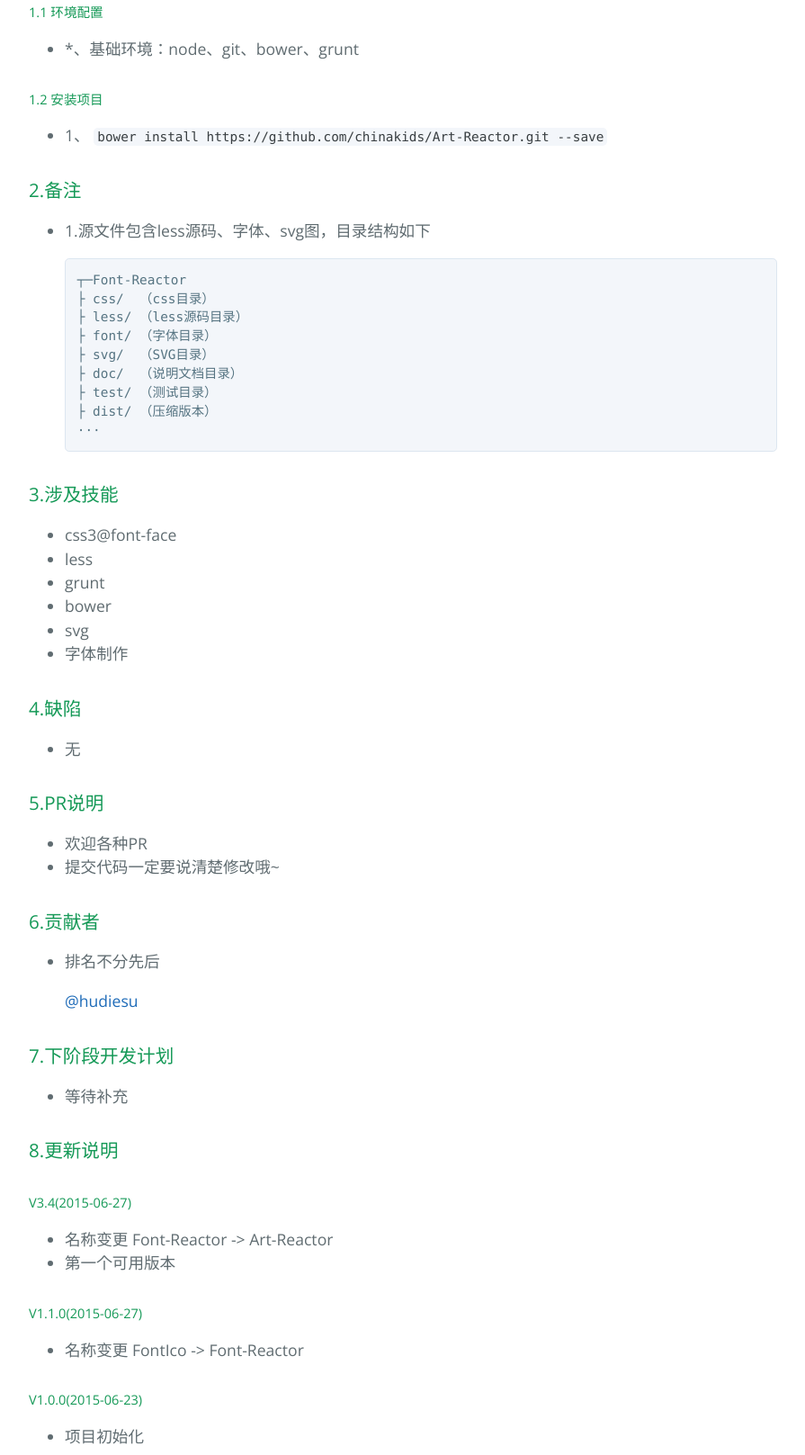
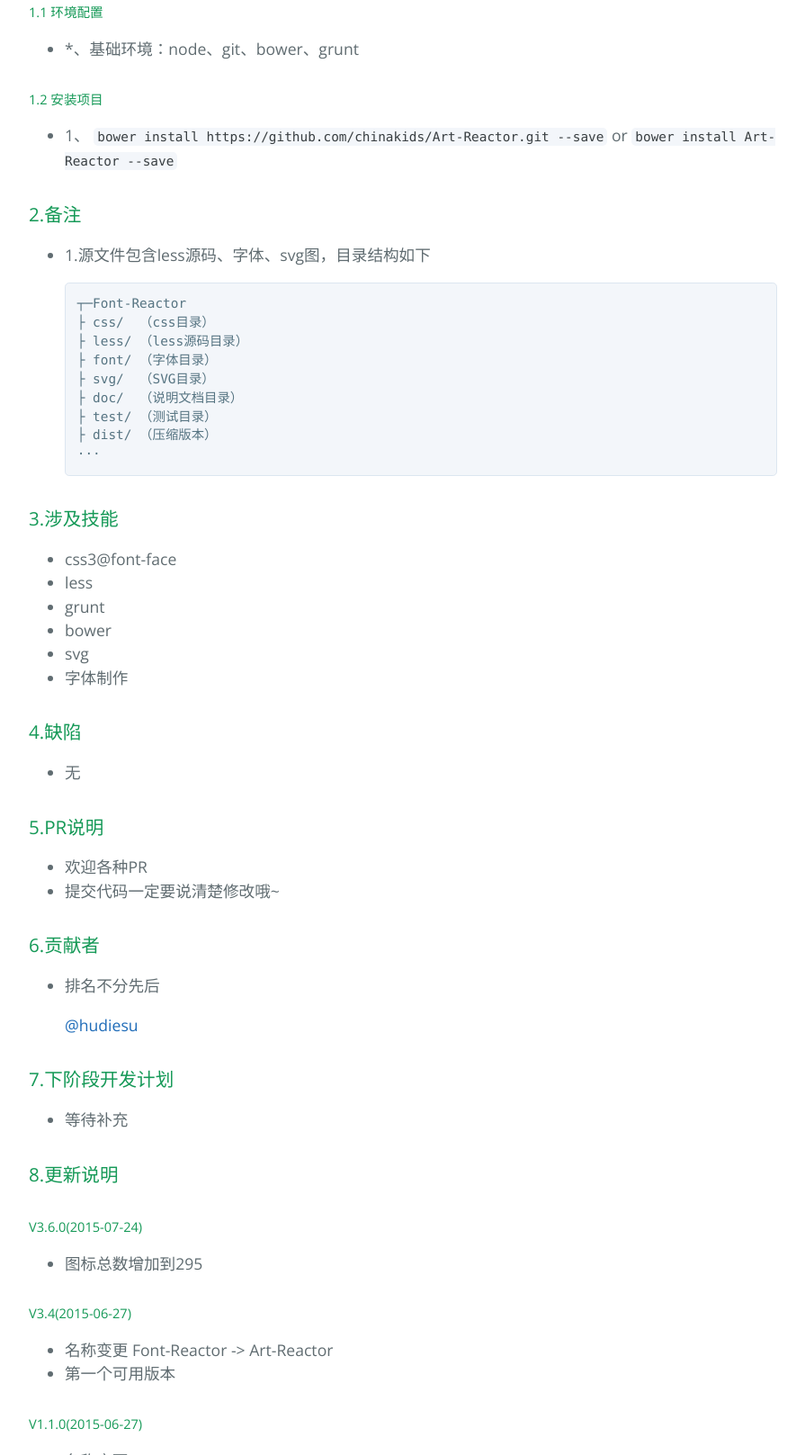
Before and after one commit to chinakids/Art-Reactor, a website: page index.html in a window 1280 px wide. Shown: the part 927-2544 px from the top of the page at 90% size, without its empty margins (192-1087 px from the left). Drawn offline with nearby package versions, Linux system fonts and the light colour scheme.

```diff
--- a/index.html
+++ b/index.html
@@ -40,7 +40,7 @@
 <a id="12-安装项目" class="anchor" href="#12-%E5%AE%89%E8%A3%85%E9%A1%B9%E7%9B%AE" aria-hidden="true"><span class="octicon octicon-link"></span></a>1.2 安装项目</h5>
 
 <ul>
-<li>1、 <code>bower install https://github.com/chinakids/Art-Reactor.git --save</code>
+<li>1、 <code>bower install https://github.com/chinakids/Art-Reactor.git --save</code> or <code>bower install Art-Reactor --save</code>
 </li>
 </ul>
 
@@ -98,7 +98,7 @@
 <li>
 <p>排名不分先后</p>
 
-<p><a href="https://github.com/hudiesu" class="user-mention">@hudiesu</a></p>
+<p><a href="http://github.com/hudiesu">@hudiesu</a></p>
 </li>
 </ul>
 
@@ -111,6 +111,13 @@
 
 <h3>
 <a id="8更新说明" class="anchor" href="#8%E6%9B%B4%E6%96%B0%E8%AF%B4%E6%98%8E" aria-hidden="true"><span class="octicon octicon-link"></span></a>8.更新说明</h3>
+
+<h5>
+<a id="v3602015-07-24" class="anchor" href="#v3602015-07-24" aria-hidden="true"><span class="octicon octicon-link"></span></a>V3.6.0(2015-07-24)</h5>
+
+<ul>
+<li>图标总数增加到295</li>
+</ul>
 
 <h5>
 <a id="v342015-06-27" class="anchor" href="#v342015-06-27" aria-hidden="true"><span class="octicon octicon-link"></span></a>V3.4(2015-06-27)</h5>
--- a/params.json
+++ b/params.json
@@ -1 +1 @@
-{"name":"Art-reactor","tagline":"公共库积累之字体图标库","body":"# Art-Reactor\r\n一个基于字体的适量图标库，团队内部积累用,详细图标字体戳这里 [Art-Reactor](http://chinakids.github.io/Art-Reactor/dome/index.html)\r\n\r\n[![Built with Grunt](https://cdn.gruntjs.com/builtwith.png)](http://gruntjs.com/)\r\n\r\n###1.安装\r\n\r\n#####1.1 环境配置\r\n\r\n-  *、基础环境：node、git、bower、grunt\r\n\r\n\r\n#####1.2 安装项目\r\n\r\n- 1、 `bower install https://github.com/chinakids/Art-Reactor.git --save`\r\n\r\n\r\n###2.备注\r\n\r\n-   1.源文件包含less源码、字体、svg图，目录结构如下\r\n\r\n\t\t┬─Font-Reactor\r\n\t\t├ css/  （css目录）\r\n\t\t├ less/ （less源码目录）\r\n\t\t├ font/ （字体目录）\r\n\t\t├ svg/  （SVG目录）\r\n\t\t├ doc/  （说明文档目录）\r\n\t\t├ test/ （测试目录）\r\n    \t├ dist/ （压缩版本）\r\n\t\t···\r\n\r\n###3.涉及技能\r\n\r\n- css3@font-face\r\n- less\r\n- grunt\r\n- bower\r\n- svg\r\n- 字体制作\r\n\r\n###4.缺陷\r\n\r\n- 无\r\n\r\n###5.PR说明\r\n- 欢迎各种PR\r\n- 提交代码一定要说清楚修改哦~\r\n\r\n###6.贡献者\r\n- 排名不分先后\r\n  \r\n  @hudiesu\r\n\r\n\r\n###7.下阶段开发计划\r\n- 等待补充\r\n\r\n###8.更新说明\r\n##### V3.4(2015-06-27)\r\n- 名称变更\r\n  Font-Reactor -> Art-Reactor\r\n- 第一个可用版本\r\n\r\n##### V1.1.0(2015-06-27)\r\n- 名称变更\r\n  FontIco -> Font-Reactor\r\n\r\n##### V1.0.0(2015-06-23)\r\n- 项目初始化\r\n","google":"","note":"Don't delete this file! It's used internally to help with page regeneration."}
+{"name":"Art-reactor","tagline":"公共库积累之字体图标库","body":"# Art-Reactor\r\n一个基于字体的适量图标库，团队内部积累用,详细图标字体戳这里 [Art-Reactor](http://chinakids.github.io/Art-Reactor/dome/index.html)\r\n\r\n[![Built with Grunt](https://cdn.gruntjs.com/builtwith.png)](http://gruntjs.com/)\r\n\r\n###1.安装\r\n\r\n#####1.1 环境配置\r\n\r\n-  *、基础环境：node、git、bower、grunt\r\n\r\n\r\n#####1.2 安装项目\r\n\r\n- 1、 `bower install https://github.com/chinakids/Art-Reactor.git --save` or `bower install Art-Reactor --save`\r\n\r\n\r\n###2.备注\r\n\r\n-   1.源文件包含less源码、字体、svg图，目录结构如下\r\n\r\n\t\t┬─Font-Reactor\r\n\t\t├ css/  （css目录）\r\n\t\t├ less/ （less源码目录）\r\n\t\t├ font/ （字体目录）\r\n\t\t├ svg/  （SVG目录）\r\n\t\t├ doc/  （说明文档目录）\r\n\t\t├ test/ （测试目录）\r\n    \t├ dist/ （压缩版本）\r\n\t\t···\r\n\r\n###3.涉及技能\r\n\r\n- css3@font-face\r\n- less\r\n- grunt\r\n- bower\r\n- svg\r\n- 字体制作\r\n\r\n###4.缺陷\r\n\r\n- 无\r\n\r\n###5.PR说明\r\n- 欢迎各种PR\r\n- 提交代码一定要说清楚修改哦~\r\n\r\n###6.贡献者\r\n- 排名不分先后\r\n\r\n  [@hudiesu](http://github.com/hudiesu)\r\n\r\n\r\n###7.下阶段开发计划\r\n- 等待补充\r\n\r\n###8.更新说明\r\n\r\n##### V3.6.0(2015-07-24)\r\n- 图标总数增加到295\r\n\r\n##### V3.4(2015-06-27)\r\n- 名称变更\r\n  Font-Reactor -> Art-Reactor\r\n- 第一个可用版本\r\n\r\n##### V1.1.0(2015-06-27)\r\n- 名称变更\r\n  FontIco -> Font-Reactor\r\n\r\n##### V1.0.0(2015-06-23)\r\n- 项目初始化\r\n","google":"","note":"Don't delete this file! It's used internally to help with page regeneration."}
```
